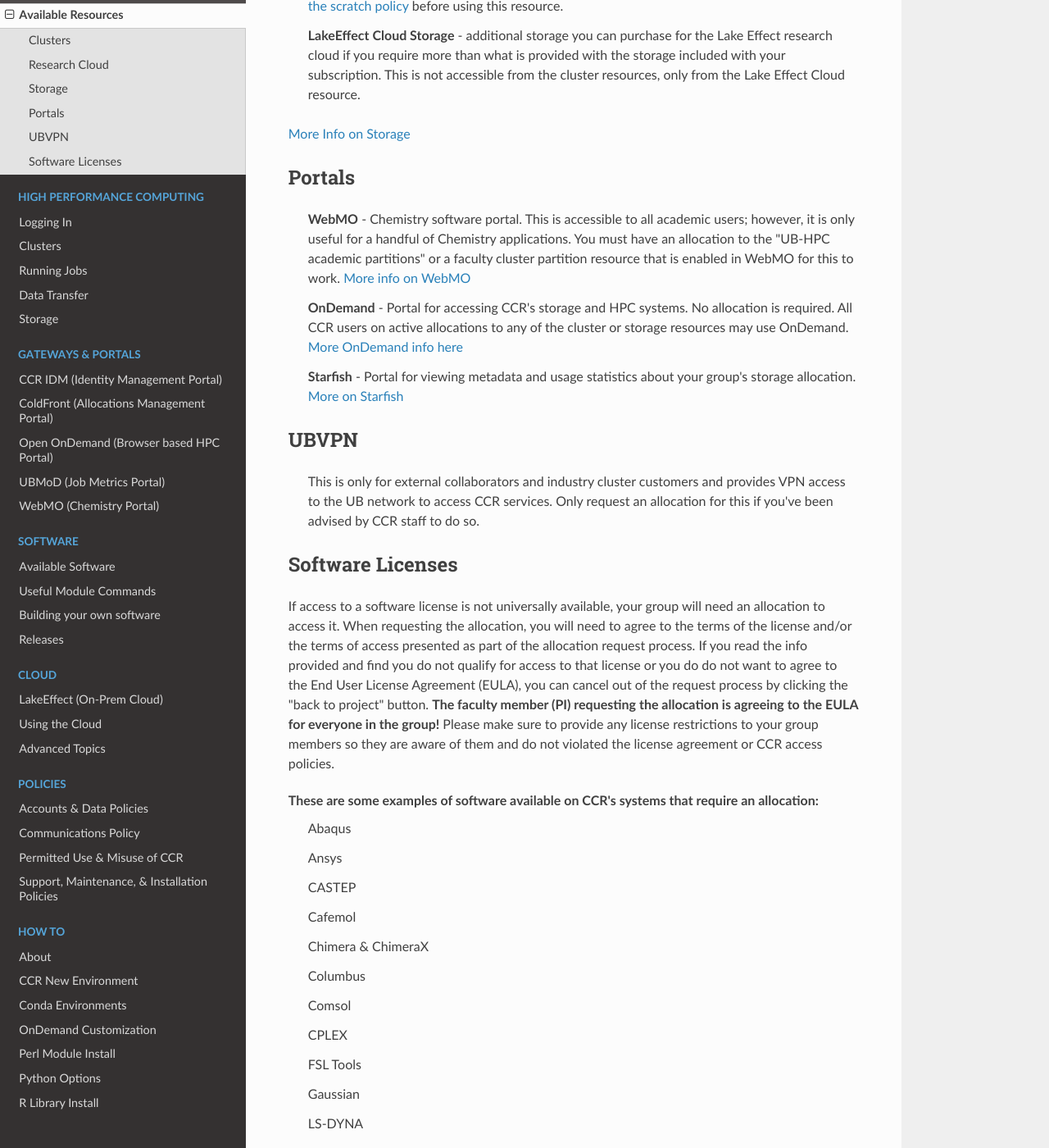
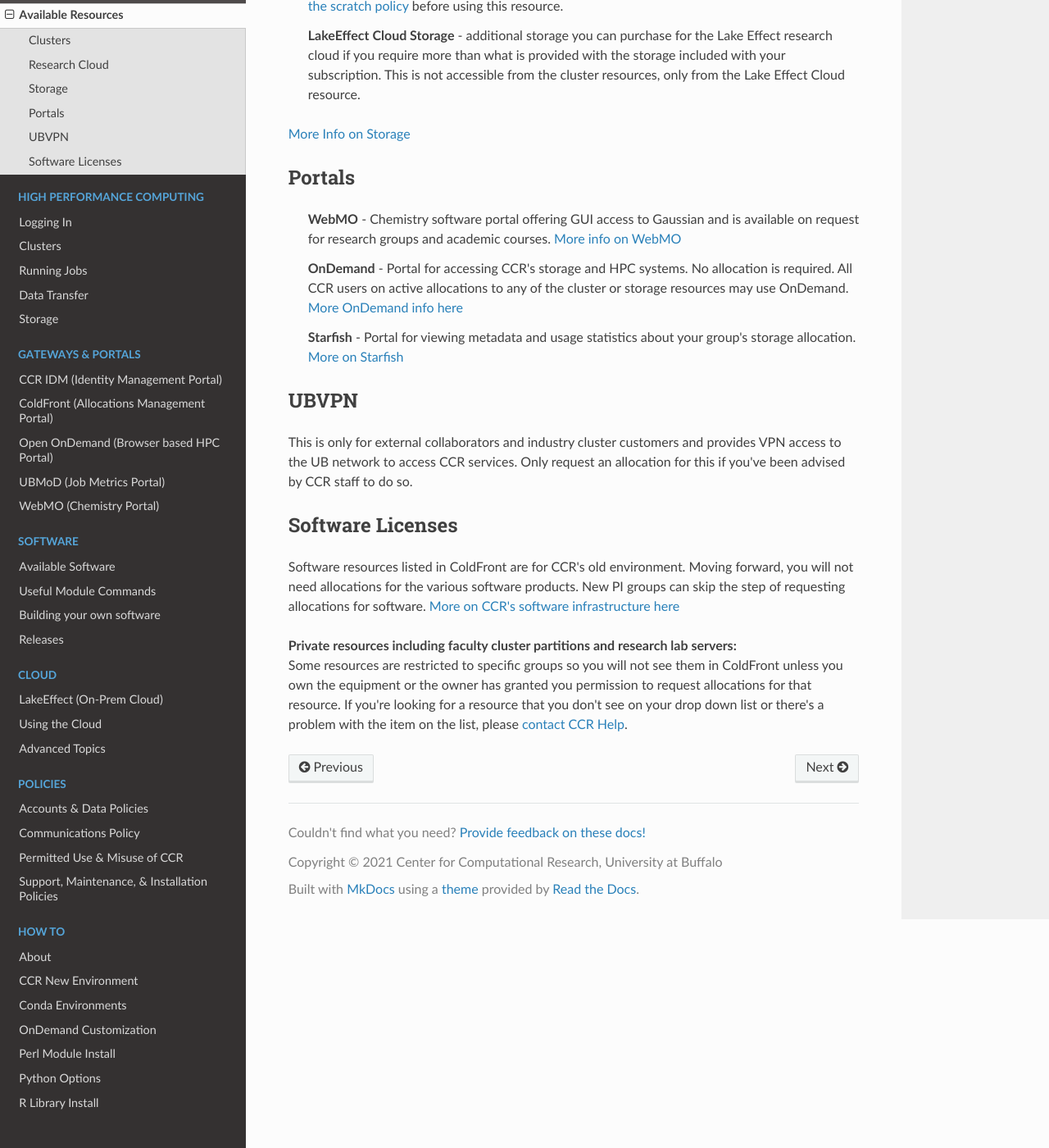
Before and after one commit to ubccr/ccrdocs, an MkDocs documentation site: the page built from pages/available-resources.md, in a window 1280 px wide and 1400 px high, scrolled down 1184 px. Shown: the whole window at 82% size. Built offline with MkDocs 1.6.1, drawn with Linux system fonts in a browser that asks for light colours; nearby versions of some CDN libraries; some of the changed text lies outside the part shown.

Commit message:
webmo updates and stripped out info on software allocations

```diff
--- a/pages/available-resources.md
+++ b/pages/available-resources.md
@@ -22,36 +22,15 @@ There are many resources available for use at CCR.  These are listed in alphabet
 [More Info on Storage](hpc/storage.md)
 
 ## Portals
-:  **WebMO** - Chemistry software portal.  This is accessible to all academic users; however, it is only useful for a handful of Chemistry applications.  You must have an allocation to the "UB-HPC academic partitions" or a faculty cluster partition resource that is enabled in WebMO for this to work.  [More info on WebMO](portals/webmo.md)
+:  **WebMO** - Chemistry software portal offering GUI access to Gaussian and is available on request for research groups and academic courses.  [More info on WebMO](portals/webmo.md)
 :  **OnDemand** - Portal for accessing CCR's storage and HPC systems.  No allocation is required.  All CCR users on active allocations to any of the cluster or storage resources may use OnDemand.  [More OnDemand info here](portals/ood.md)
 :  **Starfish** - Portal for viewing metadata and usage statistics about your group's storage allocation.  [More on Starfish](hpc/storage.md#starfish-storage-usage)
 
 ## UBVPN
-:  This is only for external collaborators and industry cluster customers and provides VPN access to the UB network to access CCR services.  Only request an allocation for this if you've been advised by CCR staff to do so.
+This is only for external collaborators and industry cluster customers and provides VPN access to the UB network to access CCR services.  Only request an allocation for this if you've been advised by CCR staff to do so.
 
 ## Software Licenses
-If access to a software license is not universally available, your group will need an allocation to access it.  When requesting the allocation, you will need to agree to the terms of the license and/or the terms of access presented as part of the allocation request process.   If you read the info provided and find you do not qualify for access to that license or you do do not want to agree to the End User License Agreement (EULA), you can cancel out of the request process by clicking the "back to project" button.  **The faculty member (PI) requesting the allocation is agreeing to the EULA for everyone in the group!**  Please make sure to provide any license restrictions to your group members so they are aware of them and do not violated the license agreement or CCR access policies.
-
-These are some examples of software available on CCR's systems that require an allocation:
-:   Abaqus
-:   Ansys
-:   CASTEP
-:   Cafemol
-:   Chimera & ChimeraX
-:   Columbus
-:   Comsol
-:   CPLEX
-:   FSL Tools
-:   Gaussian
-:   LS-DYNA
-:   OneTick
-:   orca
-:   StarCCM
-:   Starfish
-:   TCAD
-:   usearch 64-bit (32-bit license is available to all academic users)
-
-There are many more software packages installed that do not have licensing restrictions and therefore do not require an allocation.  [More on CCR's software infrastructure here](software/modules.md)
+Software resources listed in ColdFront are for CCR's old environment.  Moving forward, you will not need allocations for the various software products.  New PI groups can skip the step of requesting allocations for software.  [More on CCR's software infrastructure here](software/modules.md)
 
 **Private resources including faculty cluster partitions and research lab servers:**
 Some resources are restricted to specific groups so you will not see them in ColdFront unless you own the equipment or the owner has granted you permission to request allocations for that resource.  If you're looking for a resource that you don't see on your drop down list or there's a problem with the item on the list, please [contact CCR Help](help.md).
```
Also changed, not shown: pages/portals/webmo.md (+6 -4 lines).
